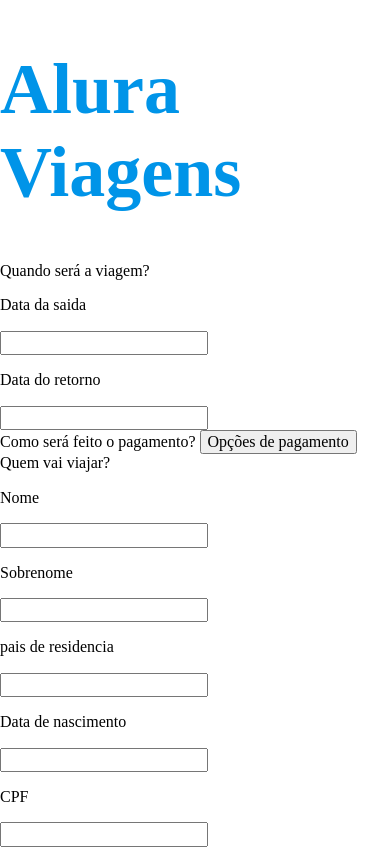
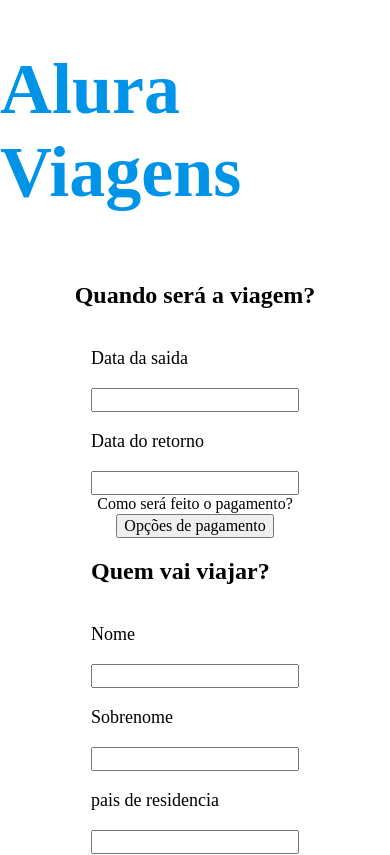
Before and after one commit to GreiceKCGM/Greice_Kelli_CG_Mota_aluraViagens_JAMStackAlura, a Next.js app: page / in a window 390 px wide. Shown: the top 855 px of the page. Built offline with nearby package versions, Linux system fonts and the light colour scheme; a web font is replaced by a local one.

Commit message:
breakpoints media

```diff
--- a/pages/index.js
+++ b/pages/index.js
@@ -1,6 +1,7 @@
 import React from 'react';
 import styled from 'styled-components'
 import { Button } from '../src/componentes/commons/button/Button'
+import Text from '../src/componentes/foundation/text';
 
 const Title = styled.h1`
   font-family: Pattaya;
@@ -15,37 +16,63 @@
 
 export default function Home() {
   return (
-    <div >
+    <div  style = {{
+      display: 'flex',
+      justifyContent: 'center',
+      alignItems: 'center',
+    }}>
 
-      <div>
+      <div style = {{
+        flex: '1',
+        display: 'flex',
+        justifyContent: 'space-between',
+        alignItems: 'center',
+        flexWrap: 'wrap',
+        flexDirection: 'column',
+    }}>
         <Title> Alura Viagens</Title>
-        <subTitle> Quando será a viagem? </subTitle>
-        <div>
-          <p>Data da saida</p>
+        <Text variant = "subTitle"tag="h2"> Quando será a viagem? </Text>
+
+        <div style = {{
+        flex: '1',
+        display: 'flex',
+        justifyContent: 'space-between',
+        flexWrap: 'wrap',
+        flexDirection: 'column',
+    }}>
+          <Text  variant = "paragraph1"tag="p">Data da saida</Text>
           <input></input>
-          <p>Data do retorno</p>
+          <Text variant = "paragraph1"tag="p">Data do retorno</Text>
           <input></input>
         </div>
         <subTitle> Como será feito o pagamento? </subTitle>
         <button>Opções de pagamento</button>
-        <div>
+        <div
+        style = {{
+          flex: '1',
+          display: 'flex',
+          justifyContent: 'space-between',
+          flexWrap: 'wrap',
+          flexDirection: 'column',
+      }}
+        >
 
-        <subTitle> Quem vai viajar? </subTitle>
+        <Text variant = "subTitle"tag="h2"> Quem vai viajar? </Text>
 
-        <p>Nome</p>
+        <Text variant = "paragraph1"tag="p">Nome</Text>
           <input></input>
-          <p>Sobrenome</p>
+          <Text  variant = "paragraph1"tag="p">Sobrenome</Text>
           <input></input>
 
-          <p>pais de residencia</p>
+          <Text variant = "paragraph1"tag="p">pais de residencia</Text>
           <input></input>
-          <p>Data de nascimento</p>
+          <Text  variant = "paragraph1"tag="p">Data de nascimento</Text>
           <input></input>
-          <p>CPF</p>
+          <Text variant = "paragraph1"tag="p">CPF</Text>
           <input></input>
-          <p>email</p>
+          <Text variant = "paragraph1"tag="p">email</Text>
           <input></input>
-          <p>telefone</p>
+          <Text variant = "paragraph1"tag="p">telefone</Text>
           <input></input>
           <Button>Comprar</Button>
 
--- a/src/theme/utils/breakpointsMedia.js
+++ b/src/theme/utils/breakpointsMedia.js
@@ -1,4 +1,5 @@
 import { css } from 'styled-components';
+import theme from '../index';
 
 const { breakpoints } = theme;
 
```
